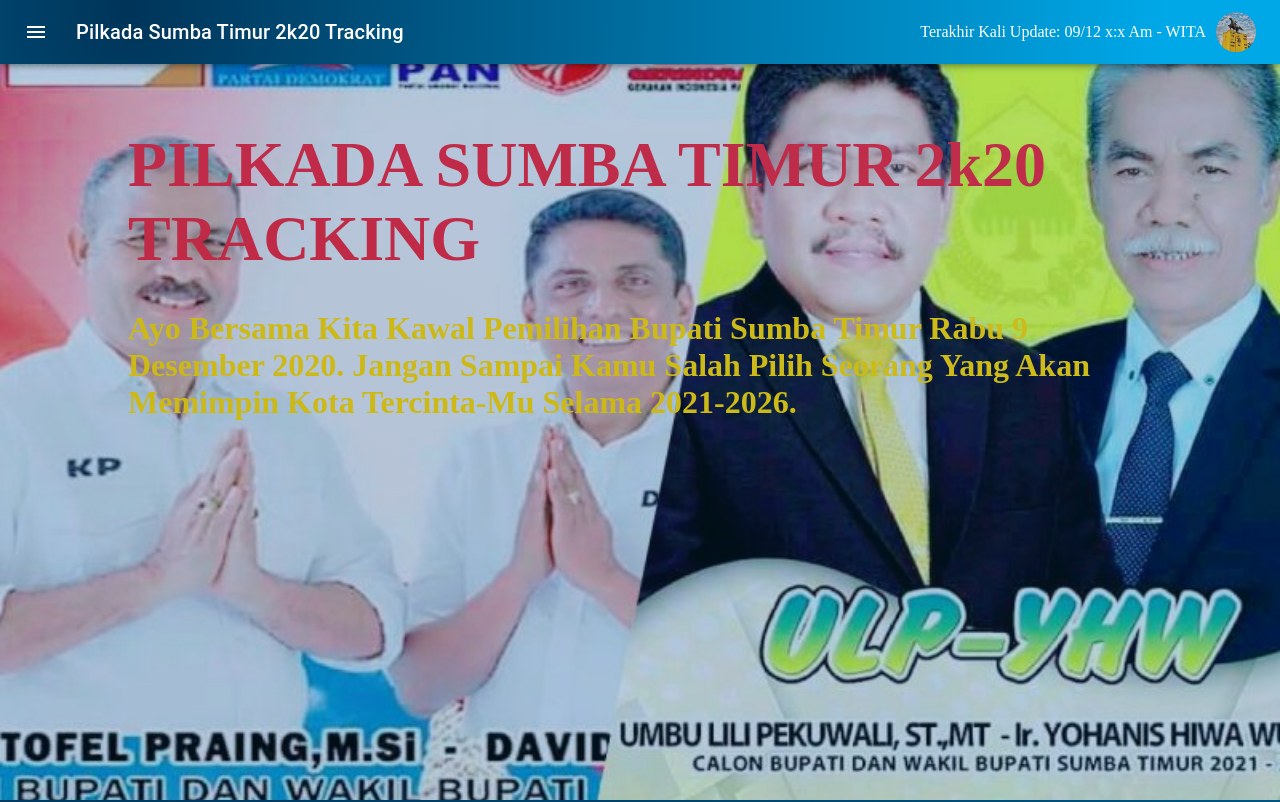
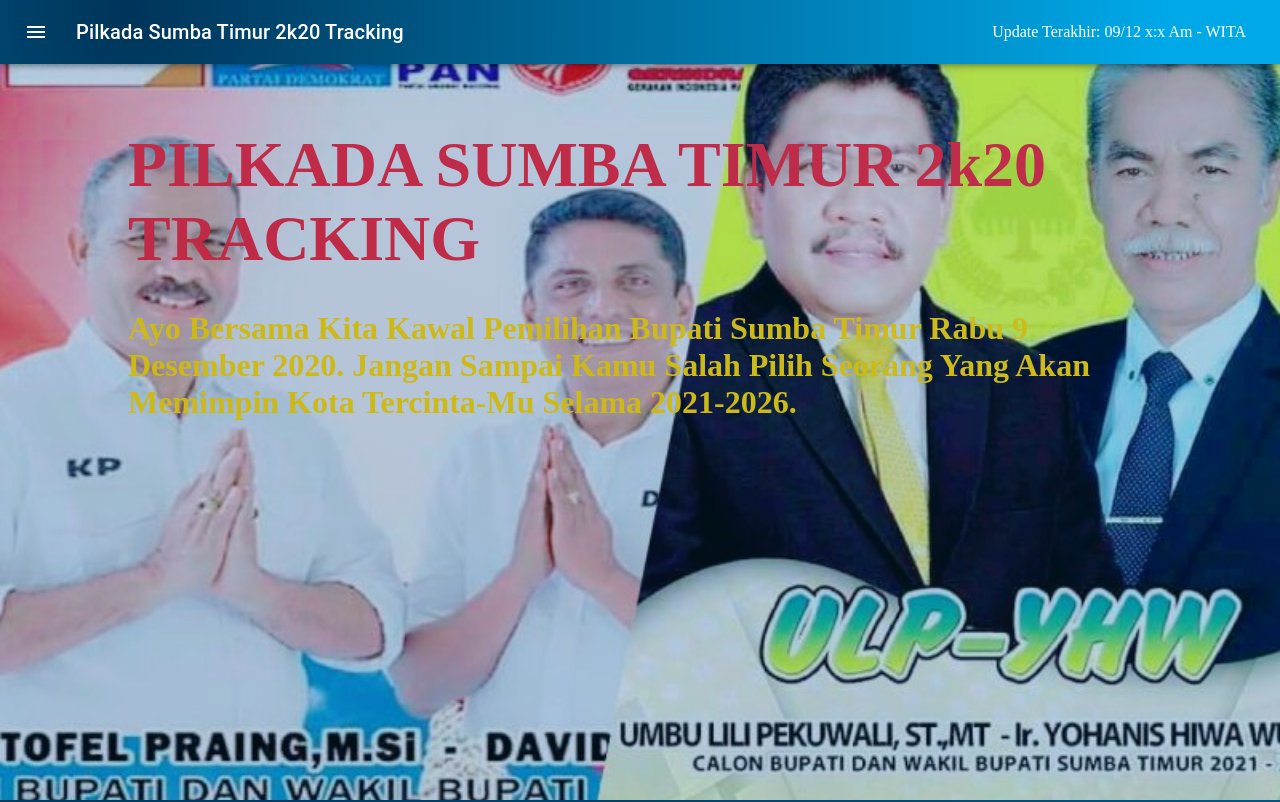
Before and after one commit to Rendydinar/Sumba-Timur-2k20-Pilkada-Tracking, a React (Create React App) app: page / in a window 1280 px wide. Shown: the top 802 px of the page. Built offline with nearby package versions, Linux system fonts and the light colour scheme.

Commit message:
Update Hearder
Hapus Avatar

```diff
--- a/src/Components/Header.js
+++ b/src/Components/Header.js
@@ -88,9 +88,9 @@ const Header = () => {
           <Link to="/" style={{textDecoration: 'none', color: 'white', display:'hidden'}}>Pilkada Sumba Timur 2k20 Tracking</Link>
         </Typography>
           <p className={HeaderClasses.blink}>
-            Terakhir Kali Update: {DataSource.terkahirUpdate.date}
+            Update Terakhir: {DataSource.terkahirUpdate.date}
           </p>
-          <Avatar src={Img}/>
+
         </Toolbar>
       </AppBar>
       <Drawer anchor={'left'} open={state['left']} onClose={toggleDrawer('left', false)}>
```
